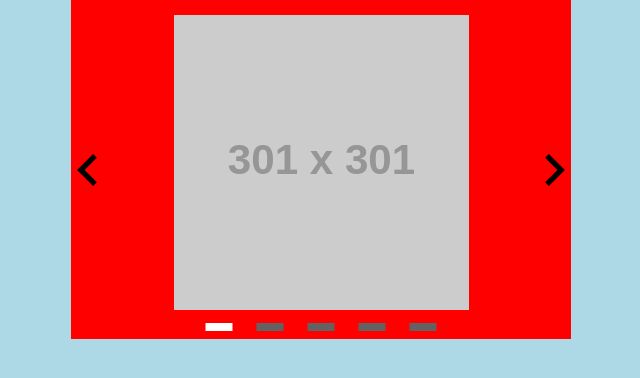
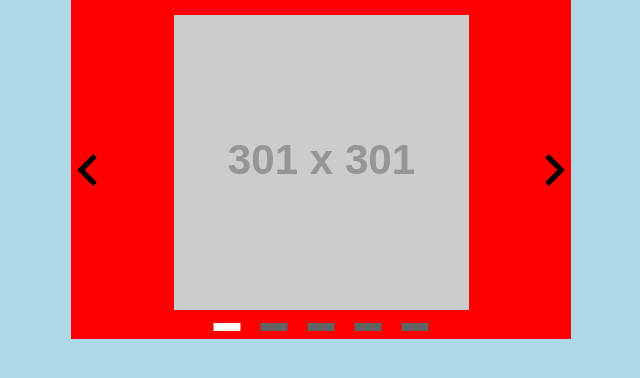
Before and after one commit to kitayka/hw10pro, a plain HTML site: page index.html in a window 1280 px wide. Shown: the full height of the page, 319-959 px from the left. Drawn offline with Linux system fonts and the light colour scheme; placeholder pictures from the web are drawn by us.

Commit message:
hw10.1pro

```diff
--- a/assets/js/main.js
+++ b/assets/js/main.js
@@ -1,9 +1,28 @@
 "use strict";
+const slider = document.querySelector('.slider');
+const items = slider.querySelectorAll('.slider-item');
+const scrollBtns = document.createElement('div');
+scrollBtns.classList.add('scroll_btns');
+slider.append(scrollBtns);
 
-const next = document.querySelector('.right-btn');
-const prev = document.querySelector('.left-btn');
-const items = document.querySelectorAll('.slider-item');
-const scrollBtns = document.querySelectorAll('.scroll_btn');
+items.forEach(function add(items, index) {
+    const scrollBtn = document.createElement('button');
+    scrollBtn.classList.add('scroll_btn');
+    scrollBtns.append(scrollBtn);
+    const span = document.createElement('span');
+    span.classList.add('not-visible');
+    scrollBtn.append(span);
+    let textNode = document.createTextNode(Number(++index));
+    span.append(textNode);
+});
+
+scrollBtns.firstChild.classList.add('scroll__active');
+const prev = document.createElement('button');
+prev.classList.add("arrow_btn", "left-btn");
+slider.append(prev);
+const next = document.createElement('button');
+next.classList.add("arrow_btn", "right-btn");
+slider.append(next);
 
 
 function playSlider(items, prev, next) {
@@ -26,7 +45,13 @@
         slideShow();
     });
 
-    scrollBtns.forEach(function (element) {
+
+    let pseudoArray = scrollBtns.children;
+    let array = [];
+    for (let i = 0; i < pseudoArray.length; i++) {
+        array.push(pseudoArray[i]);
+    }
+    array.forEach(function (element) {
         element.addEventListener('click', function (elem) {
             elem.preventDefault();
             removeStyle();
@@ -41,15 +66,15 @@
             item.classList.remove('slider-play');
         });
 
-        scrollBtns.forEach(function (scrollBtns) {
-            scrollBtns.classList.remove('scroll__active');
+        array.forEach(function (array) {
+            array.classList.remove('scroll__active');
         });
     }
 
 
     function slideShow() {
         items[numberOfSlide].classList.add('slider-play');
-        scrollBtns[numberOfSlide].classList.add('scroll__active');
+        array[numberOfSlide].classList.add('scroll__active');
     }
 }
 
--- a/index.html
+++ b/index.html
@@ -17,16 +17,6 @@
             <div class="slider-item"><img src="https://fakeimg.pl/298/" alt="298"></div>
             <div class="slider-item"><img src="https://fakeimg.pl/300/" alt="300"></div>
             <div class="slider-item"><img src="https://fakeimg.pl/302/" alt="302"></div>
-
-            <div class="scroll_btns">
-                <button class="scroll_btn scroll__active"><span class="not-visible">1</span></button>
-                <button class="scroll_btn"><span class="not-visible">2</span></button>
-                <button class="scroll_btn"><span class="not-visible">3</span></button>
-                <button class="scroll_btn"><span class="not-visible">4</span></button>
-                <button class="scroll_btn"><span class="not-visible">5</span></button>
-            </div>
-            <button class="arrow_btn left-btn"></button>
-            <button class="arrow_btn right-btn"></button>
         </div>
     </div>
 
```
